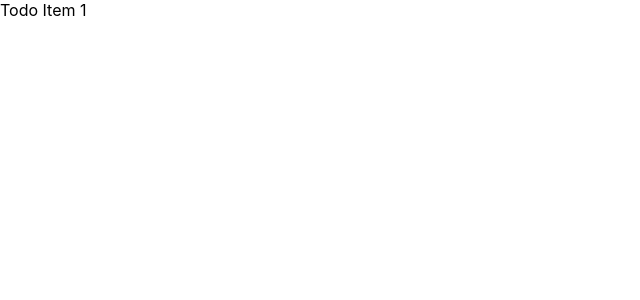
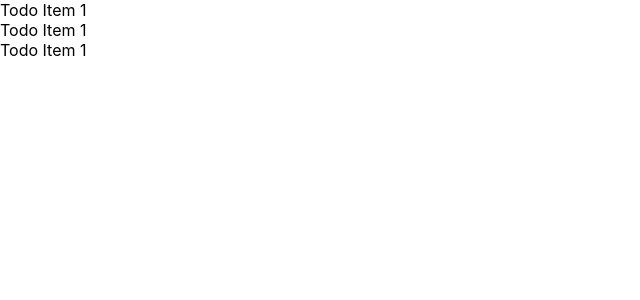
Before and after one commit to mikearcepascual/day11-todo-list, a React (Create React App) app: page / in a window 1280 px wide. Shown: the top 300 px of the page, without its empty margins (0-640 px from the left). Built offline with nearby package versions, Linux system fonts and the light colour scheme.

Commit message:
feat: added TodoGroup and modified App.js to display TodoGroup

```diff
--- a/src/App.js
+++ b/src/App.js
@@ -1,9 +1,9 @@
-import TodoItem from './components/TodoItem';
+import TodoGroup from './components/TodoGroup';
 import './App.css';
 
 function App() {
   return (
-    <TodoItem/>
+    <TodoGroup size={3}/>
   );
 }
 
--- /dev/null
+++ b/src/components/TodoGroup.js
@@ -0,0 +1,8 @@
+import TodoItem from './TodoItem';
+const TodoGroup = (props) => {
+    const todoItems = new Array(props.size).fill(0)
+    return todoItems.map((_, index) => {
+        return <TodoItem key={index}/>
+    })
+}
+export default TodoGroup;
```
